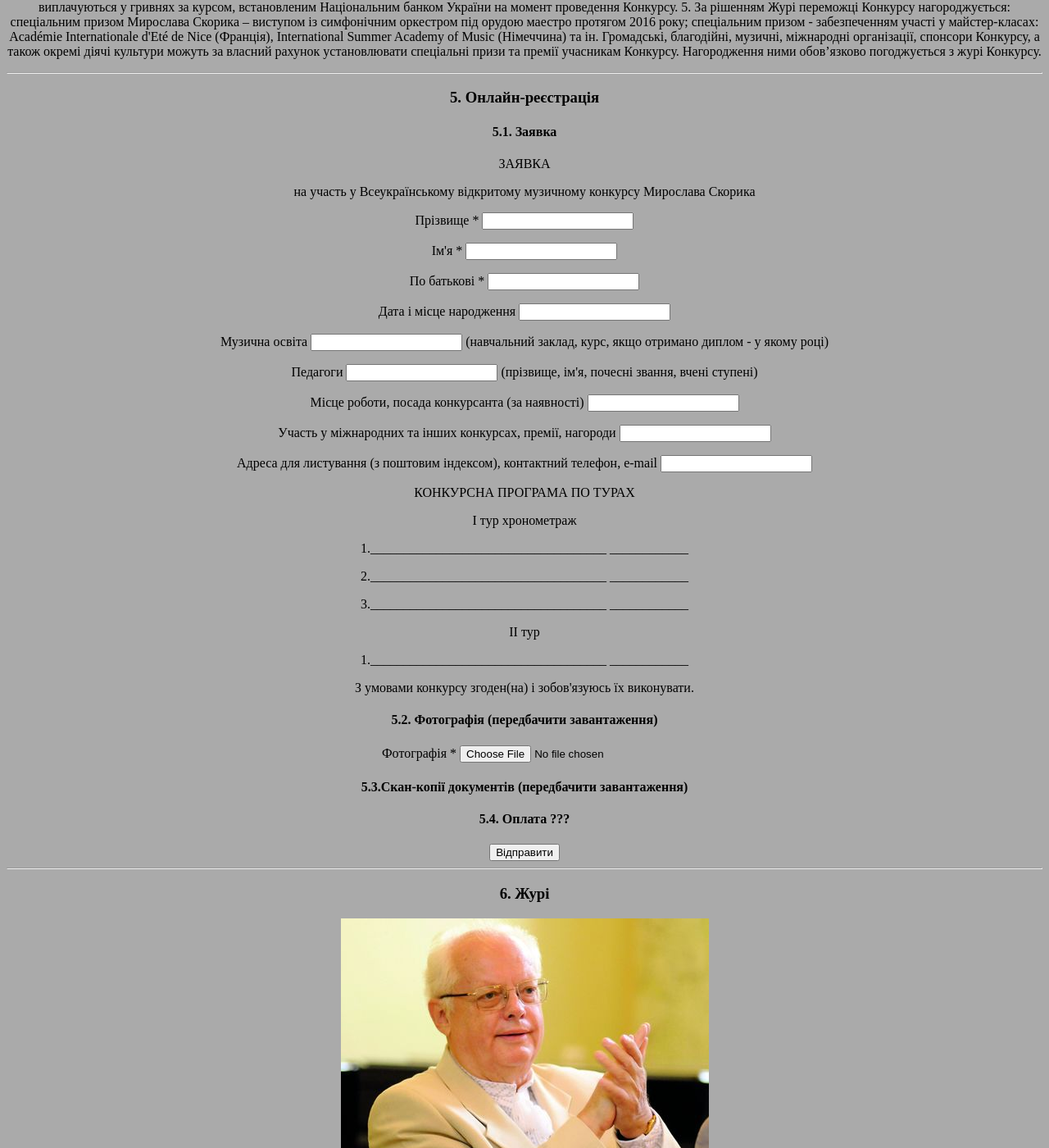
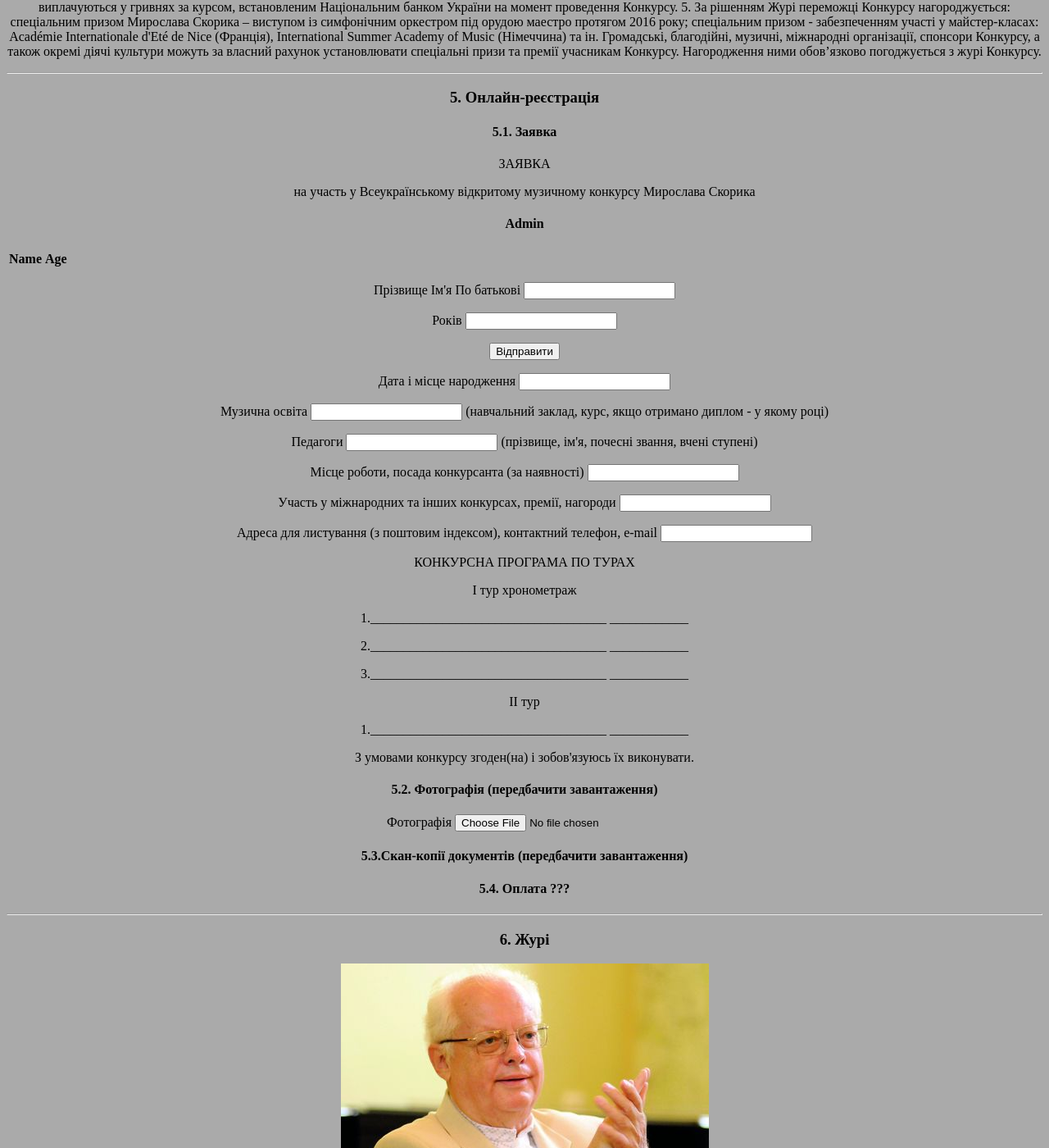
Before and after one commit to rooooster/con-amore, a Jekyll site: the page built from _posts/ua/0001-01-01-index.md, in a window 1280 px wide and 1400 px high, scrolled down 1556 px. Shown: the whole window at 82% size. Built offline with Jekyll 4.4.1, drawn with Linux system fonts in a browser that asks for light colours; nearby versions of some CDN libraries; comment, search, counter and statistics services are not loaded.

```diff
--- a/_includes/05-registration.html
+++ b/_includes/05-registration.html
@@ -1,21 +1,21 @@
-<section id="registration" ng-controller="participantCtrl">
-    <form action="">
+<section id="registration">
+    <form>
         <h3>5. Онлайн-реєстрація</h3>
         <h4>5.1. Заявка</h4>
         <p>ЗАЯВКА</p>
         <p>на участь у Всеукраїнському відкритому музичному конкурсу Мирослава Скорика</p>
+    {% include admin.html %}
         <p>
-            <label for="participantLastName">Прізвище *</label>
-            <input type="text" id="participantLastName" ng-model="participantLastName" required>
+            <label for="participantName">Прізвище Ім'я По батькові</label>
+            <input type="text" id="participantName" ng-model="participantName">
         </p>
         <p>
-            <label for="participantFirstName">Ім'я *</label>
-            <input type="text" id="participantFirstName" ng-model="participantFirstName" required>
+            <label for="participantAge">Років</label>
+            <input type="text" id="participantAge" ng-model="participantAge">
         </p>
-        <p>
-            <label for="participantFatherName">По батькові *</label>
-            <input type="text" id="participantFatherName" ng-model="participantFatherName" required>
-        </p>
+
+        <button ng-click="saveParticipant()">Відправити</button>
+        <p>{{participantName}}</p>
         <p>
             <label for="">Дата і місце народження</label>
             <input type="text" id="">
@@ -54,11 +54,10 @@
 
         <h4>5.2. Фотографія (передбачити завантаження)</h4>
         <p>
-            <label for="participantPhoto">Фотографія *</label>
-            <input type="file" name="img" accept="image/jpeg,image/png,image/gif" id="participantPhoto" ng-model="participantPhoto" required>
+            <label for="participantPhoto">Фотографія</label>
+            <input type="file" name="img" accept="image/jpeg,image/png,image/gif" id="participantPhoto">
         </p>
         <h4>5.3.Скан-копії документів (передбачити завантаження)</h4>
         <h4>5.4. Оплата ???</h4>
-        <input type="submit" ng-click="saveParticipant()" value="Відправити">
     </form>
 </section>
--- a/_includes/admin.html
+++ b/_includes/admin.html
@@ -1,8 +1,15 @@
 <section class="admin">
     <h4>Admin</h4>
-    <article>
-        <p>{{participantLastName}}</p>
-        <p>{{participantFirstName}}</p>
-        <p>{{participantFatherName}}</p>
-    </article>
+    <table>
+        <thead>
+            <th>Name</th>
+            <th>Age</th>
+        </thead>
+        <tbody ng-repeat="participant in participants">
+            <tr>
+                <td>{{participant.participantLName}}</td>
+                <td>{{participant.participantAge}}</td>
+            </tr>
+        </tbody>
+    </table>
 </section>
--- a/_layouts/default.html
+++ b/_layouts/default.html
@@ -12,10 +12,10 @@
         <script src="https://oss.maxcdn.com/libs/html5shiv/3.7.0/html5shiv.js"></script>
         <script src="https://oss.maxcdn.com/libs/respond.js/1.4.2/respond.min.js"></script>
     <![endif]-->
-    <script src="https://ajax.googleapis.com/ajax/libs/angularjs/1.2.26/angular.min.js"></script>
-    <script src="https://cdn.firebase.com/js/client/2.3.1/firebase.js"></script>
+    <script src="http://ajax.googleapis.com/ajax/libs/angularjs/1.2.26/angular.min.js"></script>
+    <script src="https://cdn.firebase.com/js/client/1.1.3/firebase.js"></script>
 </head>
-<body>
+<body ng-controller="participantCtrl">
 
     {{ content }}
 
--- a/assets/js/main.js
+++ b/assets/js/main.js
@@ -10,17 +10,26 @@ $('#anhors').singlePageNav({
 });
 
 
+/**
+* angular
+* firebase
+*/
 function participantCtrl($scope) {
-    $scope.participantLastName = "";
-    $scope.participantFirstName = "";
-    $scope.participantFatherName = "";
-    $scope.participantPhoto = "";
+    $scope.participantName = "";
+    $scope.participantAge = "";
+    $scope.participants = {};
 
-    $scope.myData = new Firebase("https://sizzling-torch-6523.firebaseio.com/");
+    $scope.myData = new Firebase("https://sizzling-torch-6523.firebaseio.com/Participants");
+
     $scope.saveParticipant = function() {
-        $scope.myData.push({participantLastName:$scope.participantLastName});
-        $scope.myData.push({participantFirstName:$scope.participantFirstName});
-        $scope.myData.push({participantFatherName:$scope.participantFatherName});
-        $scope.myData.push({participantPhoto:$scope.participantPhoto});
+        $scope.myData.push({
+            participantName:$scope.participantName,
+            participantAge:$scope.participantAge,
+        });
     };
+
+    $scope.myData.on('value', function(snapshot) {
+        $scope.participants = snapshot.val();
+        $scope.$apply();
+    });
 };
```
